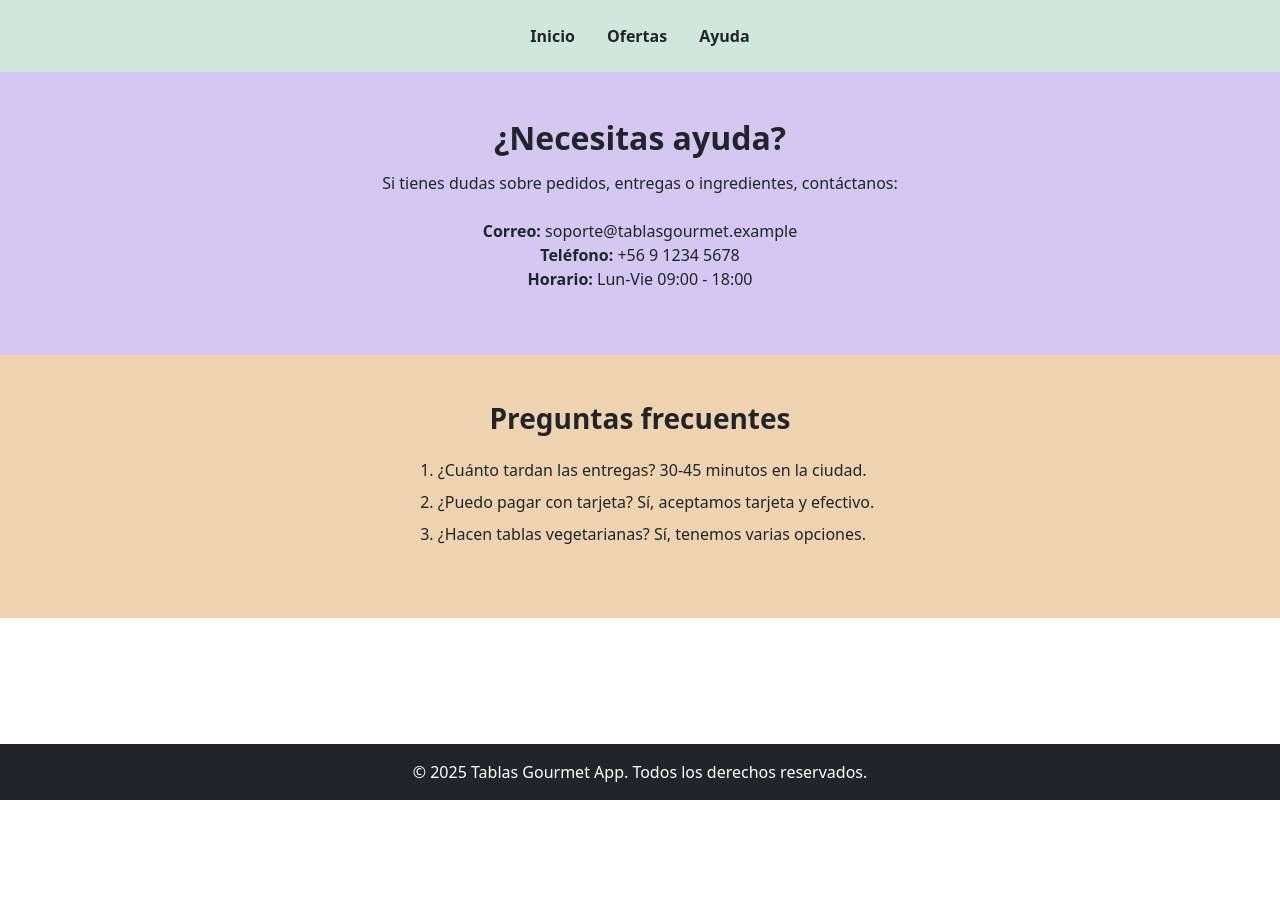
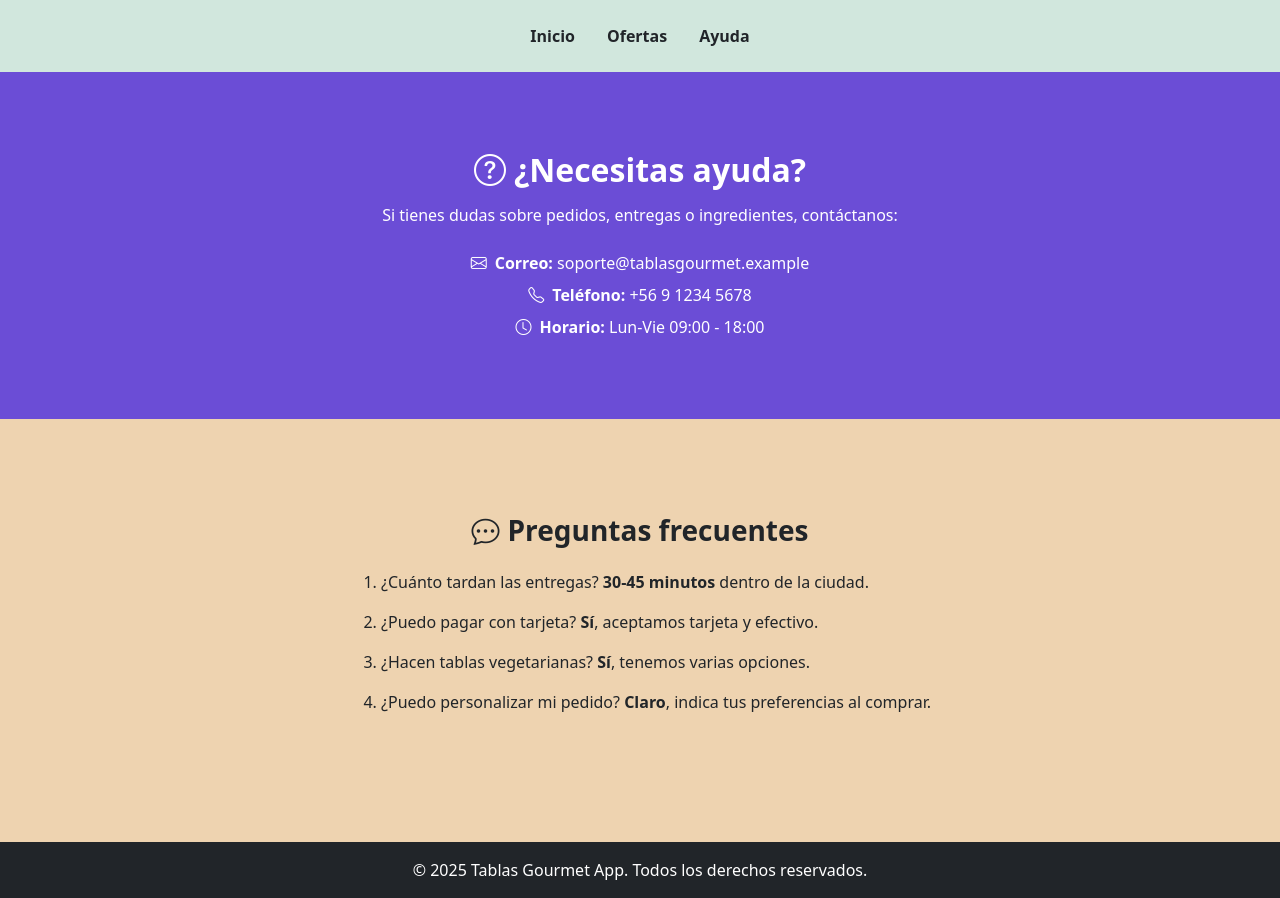
Before and after one commit to oclivar2000/preentrega1-regla-en-line, a plain HTML site: page ayuda.html in a window 1280 px wide. Before the commit the page ends 800 px from the top, so only its background shows below. Drawn offline with nearby package versions, Linux system fonts and the light colour scheme.

Commit message:
Ayuda.html

```diff
--- a/ayuda.html
+++ b/ayuda.html
@@ -16,7 +16,10 @@
   <!-- Bootstrap CSS -->
   <link href="https://cdn.jsdelivr.net/npm/bootstrap@5.3.3/dist/css/bootstrap.min.css" rel="stylesheet">
 
-  <!-- Tu CSS personalizado -->
+  <!-- Bootstrap Icons -->
+  <link href="https://cdn.jsdelivr.net/npm/bootstrap-icons@1.11.3/font/bootstrap-icons.css" rel="stylesheet">
+
+  <!-- CSS personalizado -->
   <link rel="stylesheet" href="css/estilos2.css">
 </head>
 
@@ -33,32 +36,31 @@
   </header>
 
   <!-- MAIN -->
-  <main class="a-back-color flex-grow-1">
-    <section class="ayuda">
+  <main class="flex-grow-1">
     <!-- Sección de contacto -->
-      <div class="parte1 py-5 text-center" style="background-color:#d4c8f3;">
-        <div class="container">
-          <h2 class="fw-bold mb-3">¿Necesitas ayuda?</h2>
+    <section class="parte1 text-center text-white">
+      <div class="container py-5">
+        <h2 class="fw-bold mb-3"><i class="bi bi-question-circle me-2"></i>¿Necesitas ayuda?</h2>
         <p class="mb-4">Si tienes dudas sobre pedidos, entregas o ingredientes, contáctanos:</p>
 
-          <ul class="list-unstyled">
-            <li><strong>Correo:</strong> soporte@tablasgourmet.example</li>
-            <li><strong>Teléfono:</strong> +56 9 1234 5678</li>
-            <li><strong>Horario:</strong> Lun-Vie 09:00 - 18:00</li>
+        <ul class="list-unstyled mb-0">
+          <li class="mb-2"><i class="bi bi-envelope me-2"></i><strong>Correo:</strong> soporte@tablasgourmet.example</li>
+          <li class="mb-2"><i class="bi bi-telephone me-2"></i><strong>Teléfono:</strong> +56 9 1234 5678</li>
+          <li><i class="bi bi-clock me-2"></i><strong>Horario:</strong> Lun-Vie 09:00 - 18:00</li>
         </ul>
       </div>
-      </div>
+    </section>
 
     <!-- Preguntas frecuentes -->
-      <div class="parte2 py-5" style="background-color: rgb(238, 211, 176);">
-        <div class="container text-center">
-          <h3 class="fw-bold mb-4">Preguntas frecuentes</h3>
+    <section class="parte2 text-center">
+      <div class="container py-5">
+        <h3 class="fw-bold mb-4"><i class="bi bi-chat-dots me-2"></i>Preguntas frecuentes</h3>
         <ol class="text-start d-inline-block">
-            <li class="mb-2">¿Cuánto tardan las entregas? 30-45 minutos en la ciudad.</li>
-            <li class="mb-2">¿Puedo pagar con tarjeta? Sí, aceptamos tarjeta y efectivo.</li>
-            <li class="mb-2">¿Hacen tablas vegetarianas? Sí, tenemos varias opciones.</li>
+          <li class="mb-3">¿Cuánto tardan las entregas? <strong>30-45 minutos</strong> dentro de la ciudad.</li>
+          <li class="mb-3">¿Puedo pagar con tarjeta? <strong>Sí</strong>, aceptamos tarjeta y efectivo.</li>
+          <li class="mb-3">¿Hacen tablas vegetarianas? <strong>Sí</strong>, tenemos varias opciones.</li>
+          <li class="mb-3">¿Puedo personalizar mi pedido? <strong>Claro</strong>, indica tus preferencias al comprar.</li>
         </ol>
-        </div>
       </div>
     </section>
   </main>
--- a/css/estilos2.css
+++ b/css/estilos2.css
@@ -1,31 +1,31 @@
 /* === css/estilos2.css === */
-h1,
-h2,
-h3 {
-  line-height: 1.1
+
+/* --------------------------
+Tipografía y jerarquía
+--------------------------- */
+h1, h2, h3 {
+  line-height: 1.1;
 }
 
 h1 {
-  font-weight: 700
+  font-weight: 700;
 }
 
 .h5 {
-  font-weight: 600
+  font-weight: 600;
 }
 
 .lead {
-  opacity: .95
+  opacity: .95;
 }
-
 
 /* --------------------------
 Footer
 --------------------------- */
 footer {
   background: #3c3c3c;
-  color: #fff
+  color: #fff;
 }
-
 
 /* --------------------------
 Accesibilidad y mejoras
@@ -33,112 +33,117 @@ Accesibilidad y mejoras
 img {
   max-width: 100%;
   height: auto;
-  display: block
+  display: block;
 }
 
 a {
-  transition: opacity .12s
+  transition: opacity .12s;
 }
 
+a:hover {
+  opacity: 0.8;
+}
 
 /* --------------------------
-Propiedades avanzadas: variables, media queries y funciones CSS
+Variables y ajustes tipográficos
 --------------------------- */
-/* ajuste tipografico responsivo */
 :root {
-  --base-font: 16px
+  --base-font: 16px;
+  --accent: #6b4dd6;
+  --bg-parte1: #6b4dd6;
+  --bg-parte2: #EED3B0;
 }
 
 html {
-  font-size: var(--base-font)
+  font-size: var(--base-font);
 }
 
 @media (max-width:720px) {
   :root {
-    --base-font: 15px
+    --base-font: 15px;
   }
 }
 
 @media (min-width:1400px) {
   :root {
-    --base-font: 17px
+    --base-font: 17px;
   }
 }
 
+/* --------------------------
+Layout general
+--------------------------- */
+.body-ayuda {
+  display: flex;
+  flex-direction: column;
+  min-height: 100vh;
+}
 
-/* sub-grid-like layout para contenidos complejos */
+/* --------------------------
+Estilos de secciones
+--------------------------- */
+.parte1 {
+  background-color: var(--bg-parte1);
+  color: #fff;
+  padding: 2rem 1rem;
+}
+
+.parte2 {
+  background-color: var(--bg-parte2);
+  padding: 3rem 1rem;
+}
+
 .detallesylistas {
   display: flex;
   flex-direction: column;
   gap: .75rem;
-  align-items: center
+  align-items: center;
 }
 
-
-/* uso de calc() y clamp() */
 .header-content {
-  padding: calc(2rem + 2vw) 1rem
+  padding: calc(2rem + 2vw) 1rem;
 }
 
-
 /* --------------------------
-Reglas específicas para compatibilidad con Bootstrap
-(sobrescribimos solo lo necesario)
+Botones y tarjetas
 --------------------------- */
 .btn-primary {
   background-color: #6b4dd6;
-  border-color: #6b4dd6
+  border-color: #6b4dd6;
 }
 
-
-/* --------------------------
-Estilos para ayuda.html (mantener consistencia)
---------------------------- */
-.body-ayuda {
-  display: flex;
-  flex-direction: column;
-  min-height: 100vh
+.card {
+  border-radius: 1rem;
+  overflow: hidden;
 }
 
-.parte1 {
-  background-color: var(--accent);
-  padding: 2rem
-}
-
-.parte2 {
-  background-color: #EED3B0;
-  padding: 3rem
-}
-
-
-/* --------------------------
-Micro-interacciones
---------------------------- */
 .card button {
-  transition: transform .12s
+  transition: transform .12s;
 }
 
 .card button:active {
-  transform: scale(.98)
+  transform: scale(.98);
 }
 
-
 /* --------------------------
-Último recurso: media queries para ajustar layout en móviles
+Responsive (ajustes móviles)
 --------------------------- */
 @media (max-width:576px) {
   .navbar-brand {
-    font-size: 1.05rem
+    font-size: 1.05rem;
   }
 
   .card {
-    padding: 0.75rem
+    padding: 0.75rem;
   }
 
   .hero .btn {
-    width: 100%
+    width: 100%;
+  }
+
+  footer {
+    font-size: 0.9rem;
   }
 }
 
-
 /* fin de estilos */
```
Lines whose indentation alone changed are shown as unchanged.
